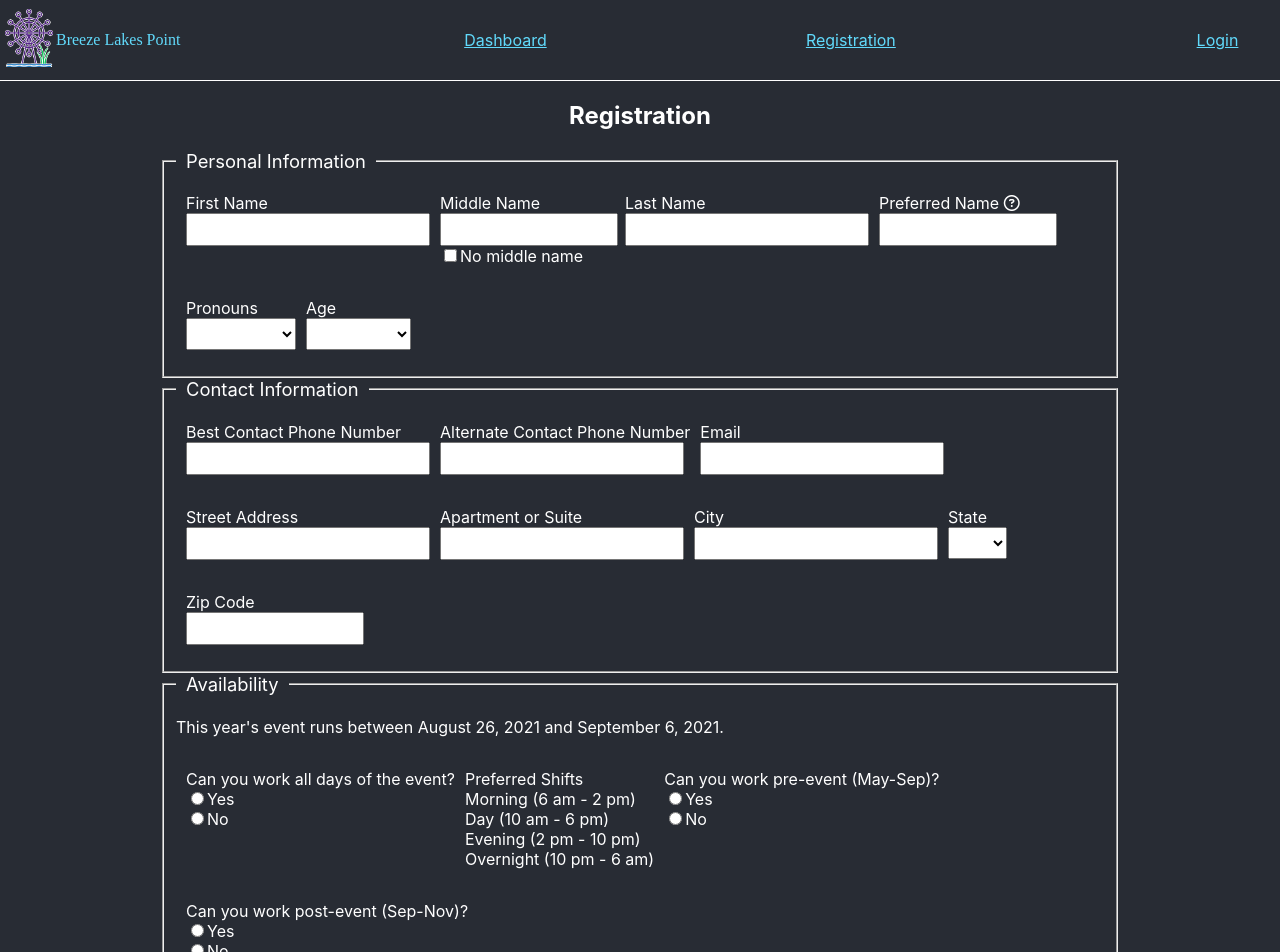
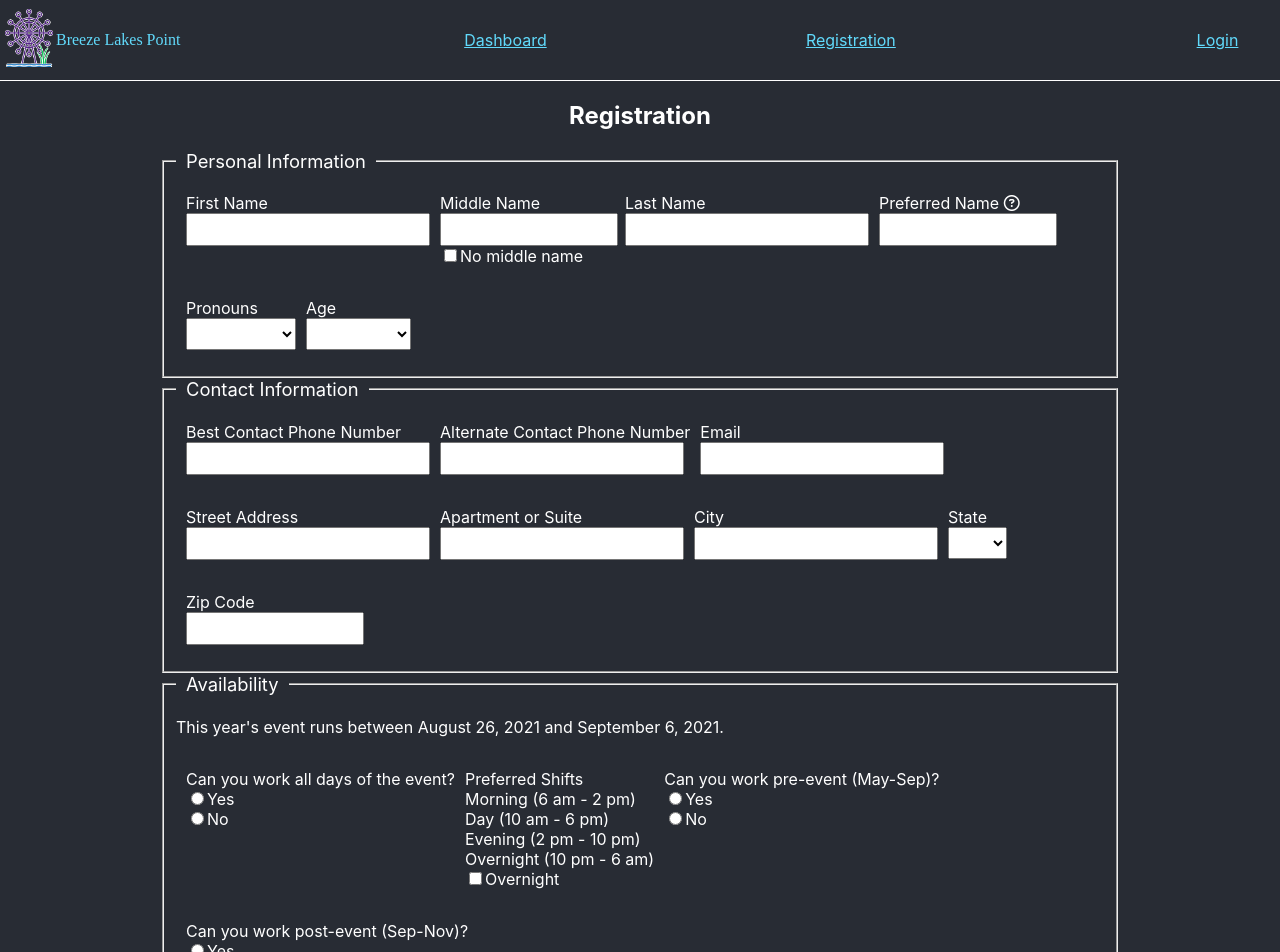
Before and after one commit to kristenkinnearohlmann/breeze-lakes-point-frontend, a React (Create React App) app: page /registration in a window 1280 px wide. Shown: the top 952 px of the page. Built offline with nearby package versions, Linux system fonts and the light colour scheme; a web font is replaced by a local one.

Commit message:
Added initial checkbox sample

```diff
--- a/src/components/Registration.js
+++ b/src/components/Registration.js
@@ -177,7 +177,11 @@ class Registration extends Component {
                                         Morning (6 am - 2 pm)<br/>
                                         Day (10 am - 6 pm)<br/>
                                         Evening (2 pm - 10 pm)<br/>
-                                        Overnight (10 pm - 6 am)
+                                        Overnight (10 pm - 6 am)<br/>
+                                        <label>
+                                            <input type="checkbox" name="overnight" id="overnight" checked={this.state.work_hours.overnight} onChange={this.handleonChange} />
+                                            Overnight
+                                        </label>
                                     </p>
                                     <p>
                                         Can you work pre-event (May-Sep)?<br/>
```
